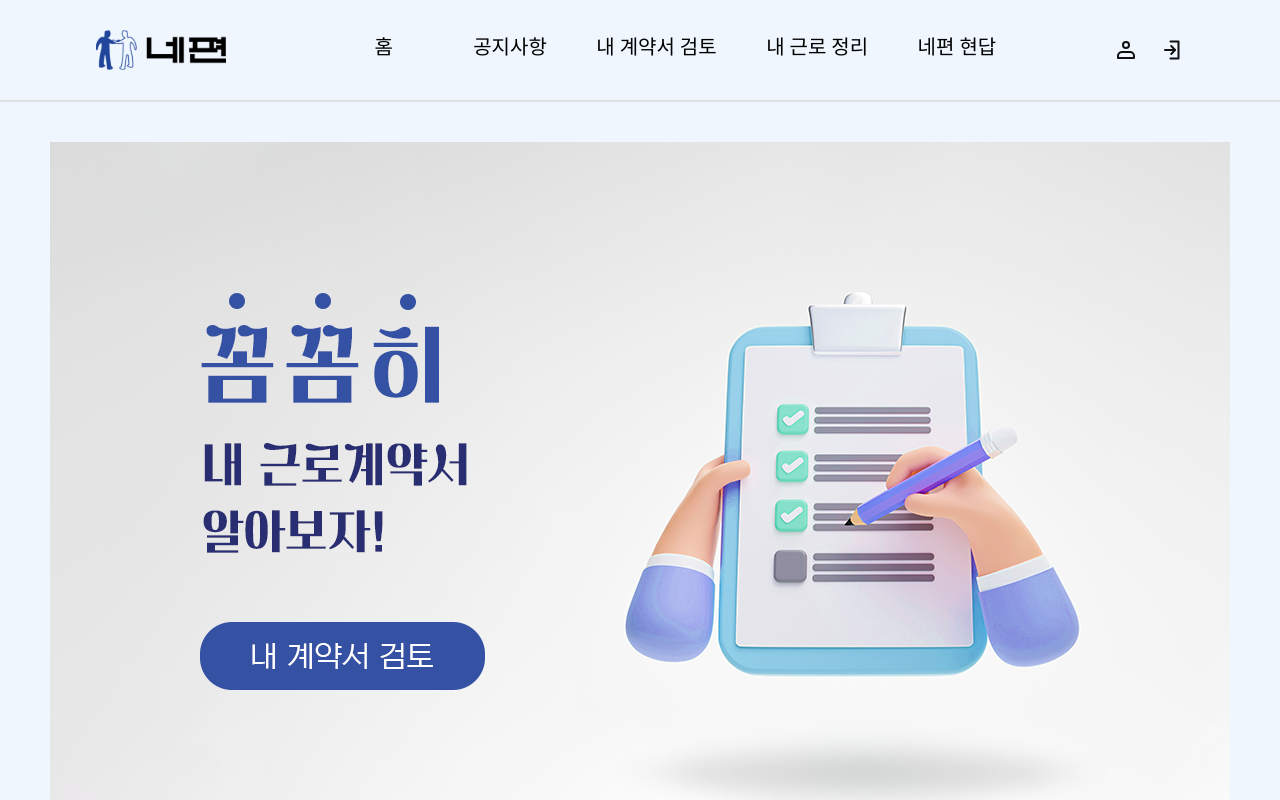
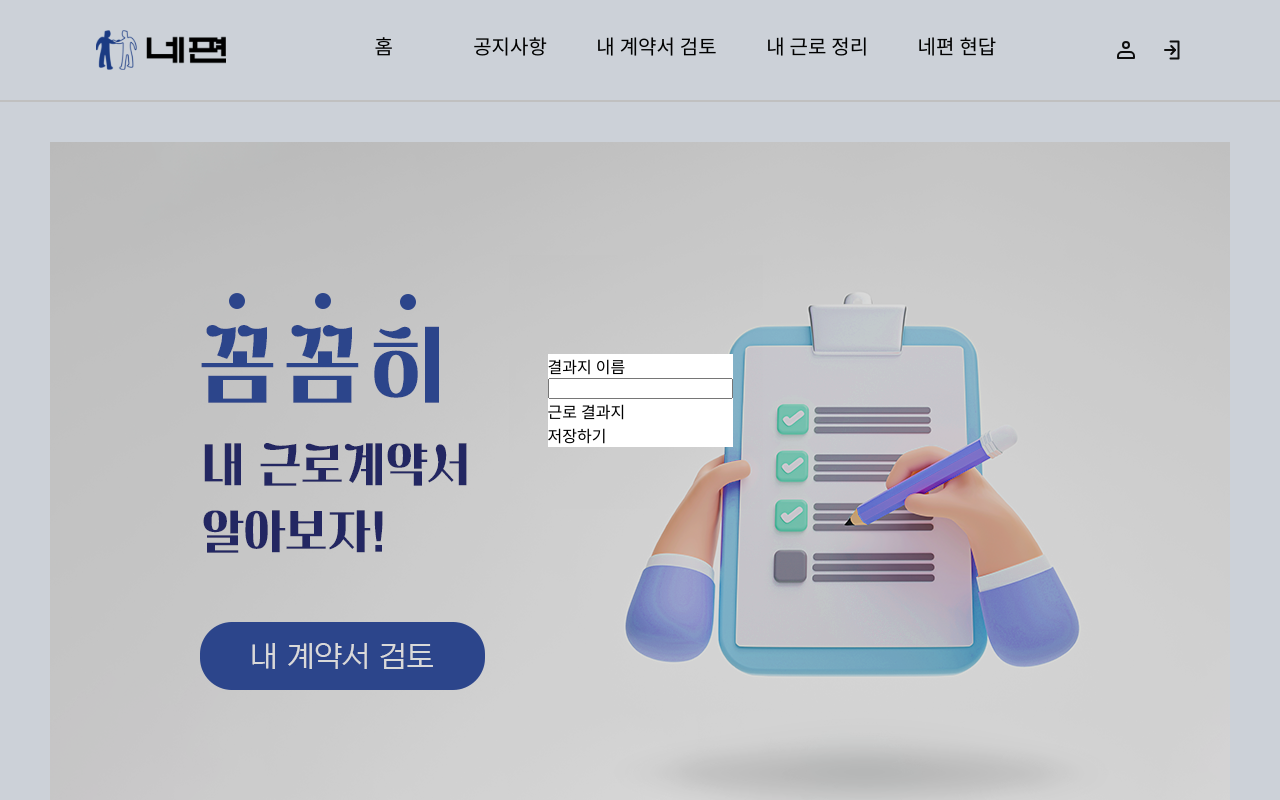
Before and after one commit to HSU-Likelion12-yourSide/YourSide-Front, a React (Create React App) app: page / in a window 1280 px wide. Shown: the top 800 px of the page. Built offline with nearby package versions, Linux system fonts and the light colour scheme; no server answers.

Commit message:
💄: modal창 기본 틀 구현 및 다른 컴포넌트에서 import 적용 후 테스트 확인

```diff
--- a/src/App.jsx
+++ b/src/App.jsx
@@ -14,7 +14,7 @@ import MyPage from './Page/MyPage/components/MyPage';
 import Notation from './Page/Notation/components/Notation';
 import FindID from './Page/Login/FindID/components/FindID';
 import FindPW from './Page/Login/FindPW/components/FindPW';
-
+import ModalCheck from './Global/components/Modal.components';
 import NotationExample from './Page/Notation/components/NotationExample';
 
 import DevTerminal from './DevTerminal';
@@ -43,6 +43,7 @@ const App = () => {
         <Route path="/DevMockingApi" element={<DevMockingApi />} />
         <Route path="/DevNotation" element={<DevNotation />} />
         <Route path="/NotationExample" element={<NotationExample />} />
+        <Route path="/ModalCheck" element={<ModalCheck />} />
       </Routes>
     </Router>
   );
--- /dev/null
+++ b/src/Global/components/Modal.components.jsx
@@ -0,0 +1,22 @@
+// Modal.jsx
+import React from 'react';
+import '../css/Modal.scss';
+
+const Modal = () => {
+  return (
+    <div className="Modal">
+      <div className="overlay">
+        <div className="default">
+          <div>결과지 이름</div>
+          <div>
+            <input type="text" />
+            <div>근로 결과지</div>
+          </div>
+          <div>저장하기</div>
+        </div>
+      </div>
+    </div>
+  );
+};
+
+export default Modal;
--- /dev/null
+++ b/src/Global/css/Modal.scss
@@ -0,0 +1,32 @@
+.Modal {
+  position: fixed;
+  display: flex;
+  justify-content: center;
+  align-items: center;
+  width: 100%;
+  height: 100vh;
+  /* 해당 컴포넌트가 전체 화면을 덮도록 설정 */
+  top: 0;
+  left: 0;
+  z-index: 1000;
+  background-color: rgba(0, 0, 0, 0.15);
+
+  .overlay {
+    display: flex;
+    /* 레이아웃을 위해 플렉스 박스로 설정 */
+    justify-content: center;
+    align-items: center;
+    position: absolute;
+    /* 부모의 위치를 기준으로 중앙 배치 */
+    top: 0;
+    left: 0;
+    width: 100%;
+    height: 100%;
+    z-index: 1000;
+
+    .default {
+      background-color: white;
+      z-index: 2000;
+    }
+  }
+}
--- a/src/Page/Main/components/Main.jsx
+++ b/src/Page/Main/components/Main.jsx
@@ -9,11 +9,13 @@ import arrowB from '../image/arrowB.svg';
 import '../css/Main.scss';
 import Header from '../../Header/components/Header';
 import Footer from '../../Footer/components/Footer';
+import Modal from '../../../Global/components/Modal.components';
 
 const Main = () => {
   return (
     <div className="main">
       <Header />
+      <Modal />
       <div className="slide-show">
         <div id="left">
           <img id="arrowL" src={arrowL} alt="arrowL" />
```
